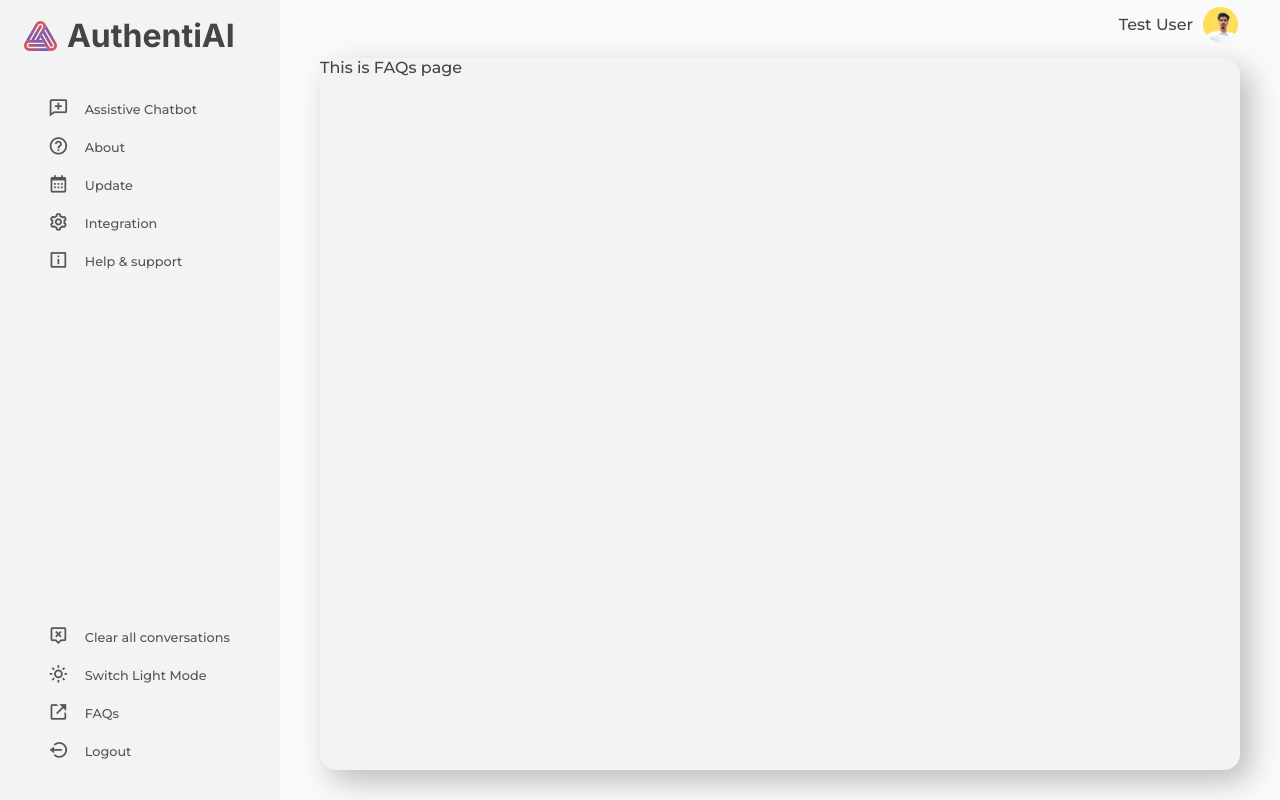
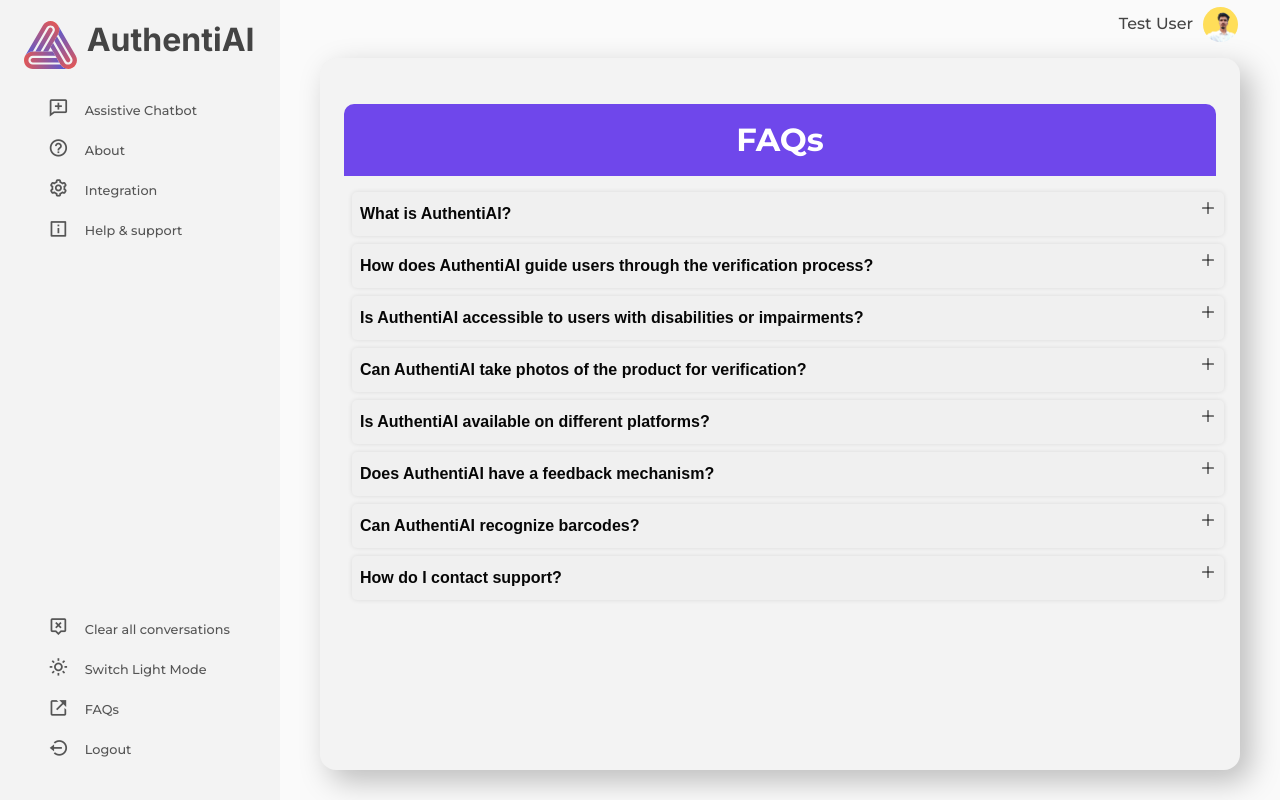
Before and after one commit to rajeshpanjiyar/AuthentiAI-web, a React (Create React App) app: page /faq in a window 1280 px wide. Built offline with nearby package versions, Linux system fonts and the light colour scheme; no server answers; a web font is replaced by a local one.

Commit message:
faq and ui updated

```diff
--- a/src/components/Sidebar/Sidebar.jsx
+++ b/src/components/Sidebar/Sidebar.jsx
@@ -15,12 +15,12 @@ const sidebarNavItems = [
     to: "/about",
     section: "about",
   },
-  {
-    display: "Update",
-    icon: <i className="bx bx-calendar"></i>,
-    to: "/update",
-    section: "update",
-  },
+  // {
+  //   display: "Update",
+  //   icon: <i className="bx bx-calendar"></i>,
+  //   to: "/update",
+  //   section: "update",
+  // },
   {
     display: "Integration",
     icon: <i className="bx bx-cog"></i>,
--- a/src/pages/Faq/Faq.jsx
+++ b/src/pages/Faq/Faq.jsx
@@ -1,5 +1,77 @@
-const Faq = () => {
-    return <div>This is FAQs page</div>;
-};
+import { Disclosure } from '@headlessui/react'
+import { BiMinus } from 'react-icons/bi';
+import { BsPlusLg } from 'react-icons/bs';
+import "./Faq.scss"
 
-export default Faq;
+const faqs = [
+    {
+      id: 1,
+      question: 'What is AuthentiAI?',
+      answer: `AuthentiAI is a highly efficient, user-friendly, and accessible AI-powered product authentication assistant/assistive chatbot that can be easily integrated into various platforms and industries to help users verify the authenticity of products.`
+    },
+    {
+      id: 1,
+      question: 'How does AuthentiAI guide users through the verification process?',
+      answer: `AuthentiAI provides a user-friendly interface that guides users step-by-step through the verification process, offering assistance and guidance such as taking photos or verifying information to ensure a seamless user experience.
+      `
+    },
+    {
+      id: 1,
+      question: 'Is AuthentiAI accessible to users with disabilities or impairments?',
+      answer: `Yes.AuthentiAI is designed to be accessible to users with disabilities or impairments, such as visually impaired users or users with limited mobility, by providing alternative input methods like voice commands or text-to-speech.
+      `
+    },
+    {
+      id: 1,
+      question: 'Can AuthentiAI take photos of the product for verification?',
+      answer: ` Yes, AuthentiAI can take photos of the product and analyze them to ensure authenticity, integrating seamlessly with the verification service to provide a seamless user experience.`
+    },
+    {
+        id: 1,
+        question: 'Is AuthentiAI available on different platforms?',
+        answer: `Yes, AuthentiAI is designed to be available on different platforms such as messaging apps or social media platforms to maximize its reach and accessibility.`
+      },
+      {
+        id: 1,
+        question: 'Does AuthentiAI have a feedback mechanism?',
+        answer: `Yes, AuthentiAI incorporates a feedback mechanism that allows users to rate its performance and suggest improvements, helping to continuously improve the chatbot's performance.`
+      },
+      {
+        id: 1,
+        question: 'Can AuthentiAI recognize barcodes?',
+        answer: `Yes, AuthentiAI offers additional features such as barcode scanning to enhance the user experience and assist in the verification process.`
+      },
+    {
+      id: 1,
+      question: 'How do I contact support?',
+      answer: `We offer support over email and whatsapp, and the best way to contact us is through the in-app Help and Support Page.`
+    }
+  ]
+  export default function Faq() {
+    return (
+      <div className="w-full h-100vh px-4 pt-16 faq-container">
+        <div className="mx-auto rounded-2xl p-2 text-lg">
+          <h1 className='text-center text-4xl py-4 faq-title'>FAQs</h1>
+          {faqs.map((faq) => (
+            <Disclosure>
+              {({ open}) => (
+                <>
+                    <div key={faq.id}>
+                      <Disclosure.Button className="flex w-full justify-between rounded-lg  py-3 mb-3 text-left font-medium text-black-600 faq-button-chip">
+                        <span>{faq.question}</span>
+                        { open ? <BiMinus /> : <BsPlusLg />}
+                      </Disclosure.Button>
+                      {open && (
+                        <Disclosure.Panel static className="text-gray-500 flex w-full justify-between rounded-lg px-4 mb-2 text-left text-sm font-medium faq-answer-panel">
+                          {faq.answer}
+                        </Disclosure.Panel>
+                      )}
+                    </div>
+                </>
+              )}
+            </Disclosure>
+          ))}
+        </div>
+      </div>
+    )
+  }
--- a/src/pages/Faq/Faq.scss
+++ b/src/pages/Faq/Faq.scss
@@ -0,0 +1,46 @@
+@tailwind base;
+@tailwind components;
+@tailwind utilities;
+
+.faq-title{
+    font-size: 2rem;
+    font-weight: 700;
+    margin-bottom: 1rem;
+    margin-top: -3%;
+    text-align: center;
+    background-color: #6F47EB;
+    color: white;
+    border-radius: 10px 10px 0px 0px;
+}
+
+.faq-button-chip{
+    background-color: #f0f0f0;
+    color: rgb(7, 7, 7);
+    border-radius: 5px;
+    padding: 0.5rem;
+    margin: 0.5rem;
+    font-size: 1rem;
+    font-weight: 550;
+    font-family: Arial, Helvetica, sans-serif;
+    box-shadow: 0 0 5px rgba(0, 0, 0, 0.1);
+}
+
+.faq-button-chip:hover{
+    background-color: #6F47EB;
+    color: white;
+    border-radius: 5px;
+    font-size: 1rem;
+    font-weight: 550;
+    font-family: Arial, Helvetica, sans-serif;
+    box-shadow: 0 0 5px rgba(0, 0, 0, 0.1);
+}
+
+.faq-answer-panel{
+
+    color: rgb(7, 7, 7);
+    margin-bottom: 10px;
+    margin-top: 10px;
+    font-size: 1rem;
+    font-weight: 500;
+    font-family: Arial, Helvetica, sans-serif;
+}
--- a/src/pages/Main/Main.scss
+++ b/src/pages/Main/Main.scss
@@ -25,6 +25,7 @@
     justify-content: center;
     align-items: center;
     text-align: center;
+    margin-top: -7.5%;
 }
 
 .main {
@@ -63,7 +64,7 @@
     font-size: 25px;
     letter-spacing: 0.02em;
     color: #1F1F1F;
-    margin: 10px 0px 10px 0px;
+    margin: 10px 0px 0px 0px;
 }
 
 .button-row {
@@ -132,6 +133,10 @@
     text-align: center;
     padding: 10px;
     margin: 10px;
+    display: flex;
+    flex-direction: column;
+    justify-content: center;
+    align-items: center;
 }
 
 .card-title {
--- a/src/pages/Support/Support.jsx
+++ b/src/pages/Support/Support.jsx
@@ -131,7 +131,7 @@ const Support = () => {
 
     <div className="support-title">
         <h1 className="support-h1">
-        Let us guide you every step of the way - our support team is here to help .
+        Let us guide you every step of the way - Our Support Team is here to help .
         </h1>
     </div>
 
@@ -144,7 +144,7 @@ const Support = () => {
 
       <div className="support-card">
         {/* <Card> */}
-        <h1>Send us a Message!</h1>
+        <h1 className="sendMessage-title">Send us a Message!</h1>
         {/* <Form> */}
         <form action="" className="support-form"
         onSubmit={sendEmail}
--- a/src/pages/Support/Support.scss
+++ b/src/pages/Support/Support.scss
@@ -18,14 +18,21 @@
     justify-content: center;
   }
 
+  .sendMessage-title{
+    align-items: center;
+    text-align: center;
+    font-weight: 700;
+    font-size: 2rem;
+    margin-top: 20px;
+  }
 
   .support-title{
 
     font-style: normal;
-    font-weight: 500;
+    font-weight: 700;
     font-size: 24px;
     padding:8px;
-    margin: 10px 0px 100px 0px;
+    margin: 0px 0px 100px 0px;
     background-color: #6F47EB;
     color: white;
     border-radius: 45px;
--- /dev/null
+++ b/tailwind.config.js
@@ -0,0 +1,10 @@
+/** @type {import('tailwindcss').Config} */
+module.exports = {
+  content: [
+    "./src/**/*.{js,jsx,ts,tsx}",
+  ],
+  theme: {
+    extend: {},
+  },
+  plugins: [],
+}
```
Also changed, not shown: package.json (+7 -0 lines), 2 other files (tests, documents, lock files or other folders).
